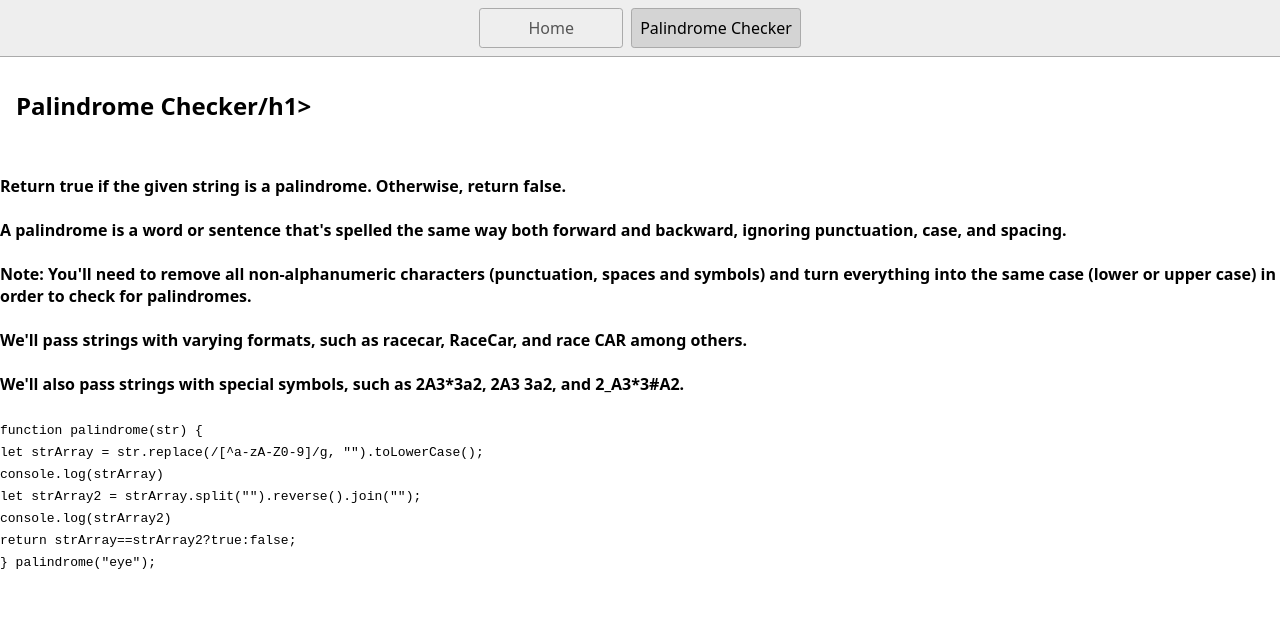
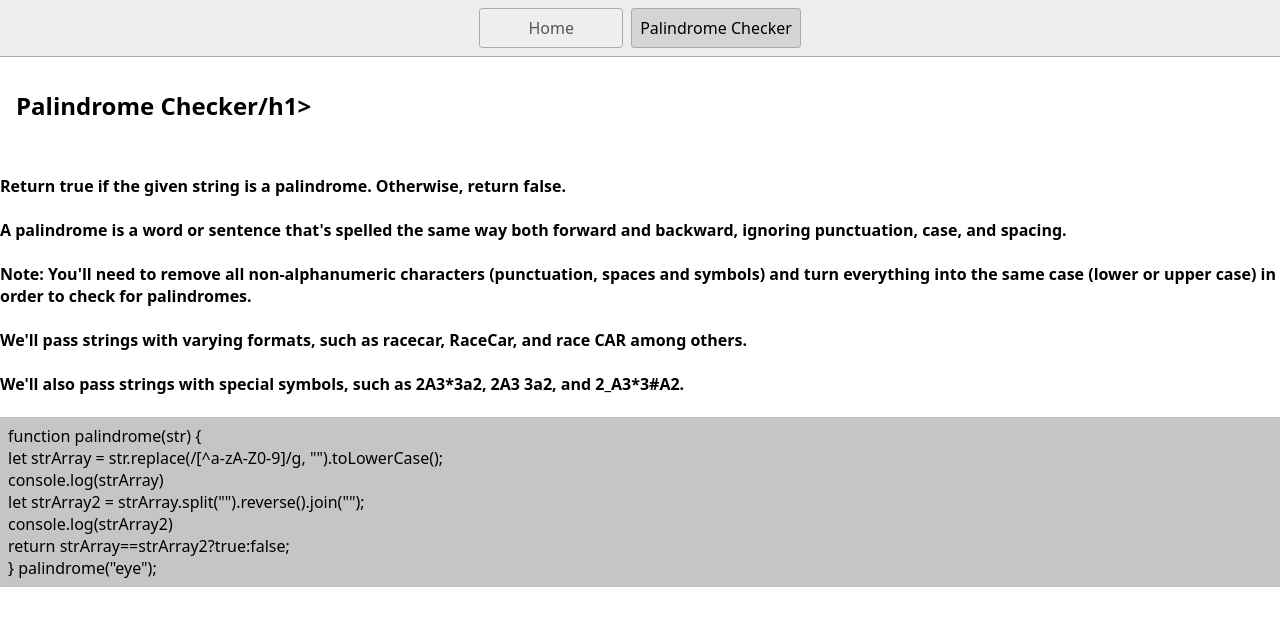
Before and after one commit to sergioxdev1/ffc-js-certification-2023, a plain HTML site: page page2.html in a window 1280 px wide. Drawn offline with Linux system fonts and the light colour scheme.

Commit message:
2 files modified

```diff
--- a/page2.html
+++ b/page2.html
@@ -27,7 +27,7 @@ We'll pass strings with varying formats, such as racecar, RaceCar, and race CAR
 <br><br>
 We'll also pass strings with special symbols, such as 2A3*3a2, 2A3 3a2, and 2_A3*3#A2.
       </h2>
-    <code>
+    <div class="code">
       function palindrome(str) {<br>
         let strArray = str.replace(/[^a-zA-Z0-9]/g, "").toLowerCase();<br>
         console.log(strArray)<br>
@@ -37,7 +37,7 @@ We'll also pass strings with special symbols, such as 2A3*3a2, 2A3 3a2, and 2_A3
       }
 
       palindrome("eye");
-    </code>
+    </div>
   </section>
   </body>
 </html>
--- a/styles.css
+++ b/styles.css
@@ -20,8 +20,9 @@ nav {
   background-color: #eee;
 }
 
-.code{
+.code {
   background-color: #c5c5c5;
+  padding: 0.5rem;
 }
 
 nav a {
```
